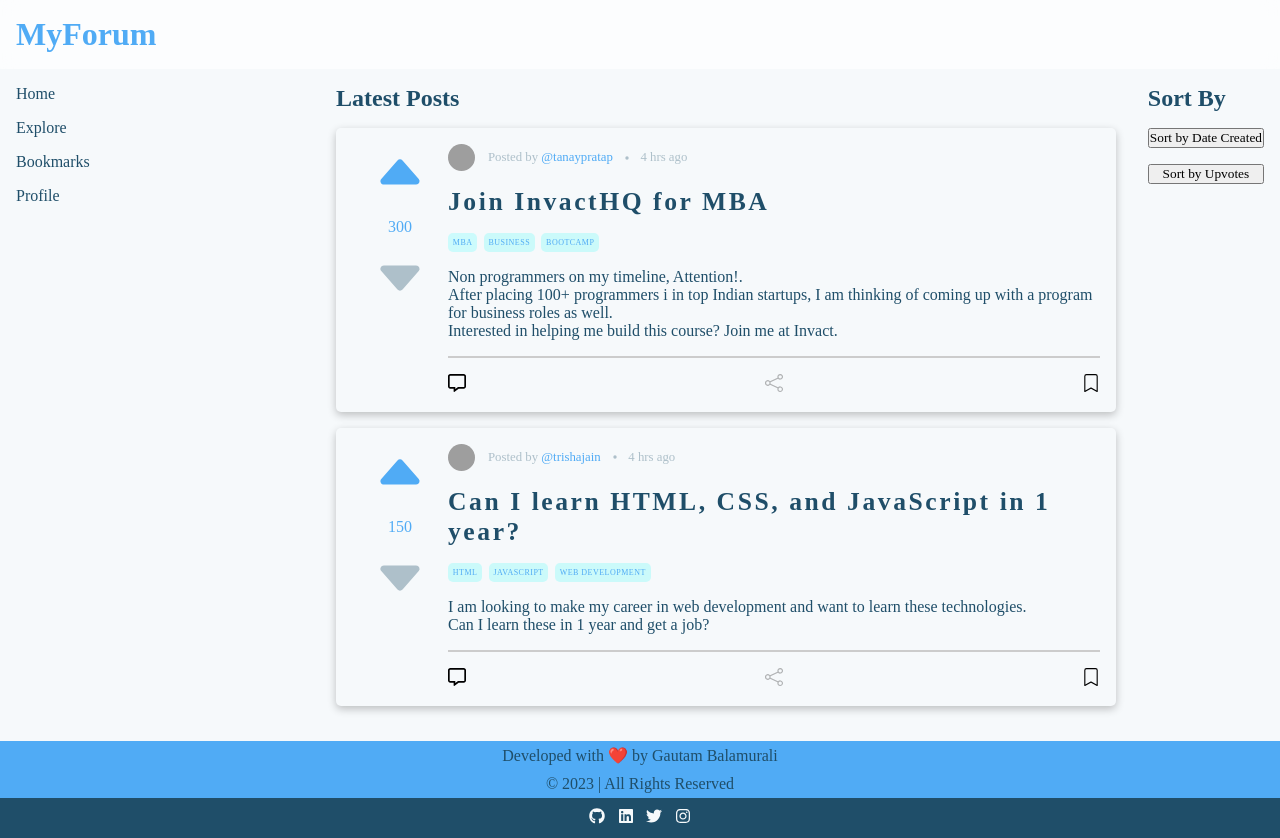
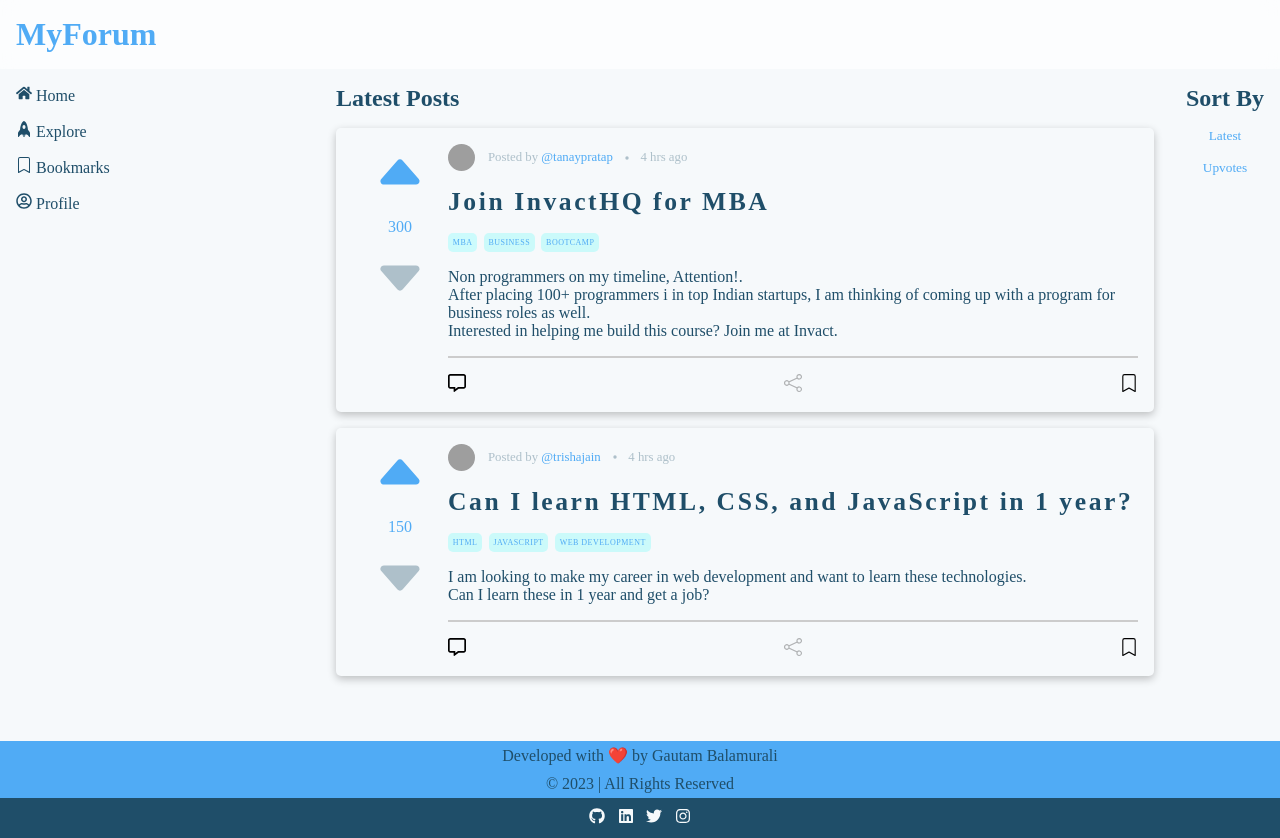
Before and after one commit to gautam-balamurali/forum-app, a React (Create React App) app: page / in a window 1280 px wide. Built offline with nearby package versions, Linux system fonts and the light colour scheme; grey boxes are pictures that could not be loaded; a web font is replaced by a local one.

Commit message:
style: updated styling

```diff
--- a/src/components/layouts/sidebar/Sidebar.jsx
+++ b/src/components/layouts/sidebar/Sidebar.jsx
@@ -1,12 +1,22 @@
+import { FaHome, FaRegUserCircle } from "react-icons/fa";
 import "./Sidebar.css";
+import { BsBookmark, BsRocketFill } from "react-icons/bs";
 
 const Sidebar = () => {
   return (
     <nav className="navigation">
-      <li>Home</li>
-      <li>Explore</li>
-      <li>Bookmarks</li>
-      <li>Profile</li>
+      <li>
+        <FaHome /> Home
+      </li>
+      <li>
+        <BsRocketFill /> Explore
+      </li>
+      <li>
+        <BsBookmark /> Bookmarks
+      </li>
+      <li>
+        <FaRegUserCircle /> Profile
+      </li>
     </nav>
   );
 };
--- a/src/components/layouts/sortbar/Sortbar.css
+++ b/src/components/layouts/sortbar/Sortbar.css
@@ -5,8 +5,14 @@
   padding: 1rem;
 }
 
-.sorting-options{
-    display: flex;
-    flex-direction: column;
-    gap: 1rem;
+.sorting-options {
+  display: flex;
+  flex-direction: column;
+  gap: 1rem;
 }
+
+.sorting-options button {
+  border: none;
+  background-color: transparent;
+  color: var(--primary-color);
+}
--- a/src/components/layouts/sortbar/Sortbar.jsx
+++ b/src/components/layouts/sortbar/Sortbar.jsx
@@ -9,8 +9,8 @@ const Sortbar = () => {
     <div className="sort-page">
       <h2>Sort By</h2>
       <div className="sorting-options">
-        <button onClick={sortByDateCreated}>Sort by Date Created</button>
-        <button onClick={sortByUpvotes}>Sort by Upvotes</button>
+        <button onClick={sortByDateCreated}>Latest</button>
+        <button onClick={sortByUpvotes}>Upvotes</button>
       </div>
     </div>
   );
--- a/src/core/contexts/ForumContext.js
+++ b/src/core/contexts/ForumContext.js
@@ -66,7 +66,6 @@ export const ForumProvider = ({ children }) => {
         ),
       },
     }));
-    toast.success("Post bookmarked!");
   };
 
   const sortByDateCreated = () => {
```
